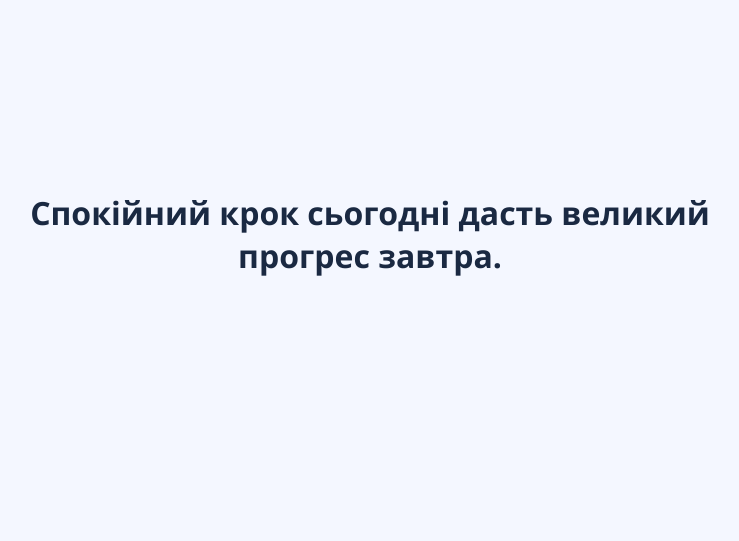
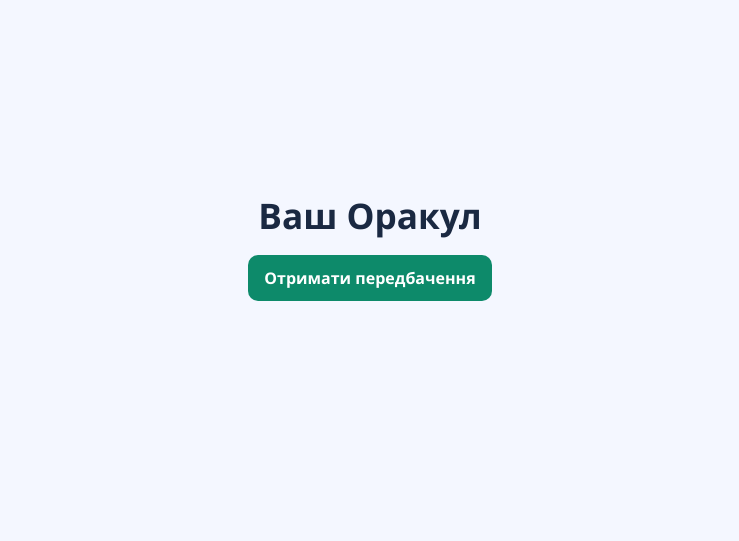
Before and after one commit to VladislavPavlyuk/Oracle, a Django app: page / in a window 1280 px wide. Shown: the part 190-731 px from the top of the page, without its empty margins (270-1009 px from the left). Run offline with Django 5.2, Linux system fonts and the light colour scheme.

Commit message:
Added new future.html and index.html, urls.py, views.py corrected

```diff
--- a/firstDjiango/main/templates/main/index.html
+++ b/firstDjiango/main/templates/main/index.html
@@ -1,5 +1,5 @@
 <!DOCTYPE html>
-<html lang="uk">
+<html lang="en">
 <head>
     <meta charset="UTF-8">
     <meta name="viewport" content="width=device-width, initial-scale=1.0">
@@ -17,26 +17,26 @@
             padding: 1.5rem;
         }
 
-        .prediction {
-            font-size: clamp(1.2rem, 3.2vw, 2rem);
+        h1 {
+            margin-bottom: 1rem;
+            font-size: clamp(1.4rem, 3.5vw, 2.2rem);
+        }
+
+        .btn {
+            display: inline-block;
+            text-decoration: none;
+            background: #0d8a6a;
+            color: #ffffff;
+            padding: 0.75rem 1rem;
+            border-radius: 10px;
             font-weight: 600;
-            max-width: 760px;
         }
     </style>
 </head>
 <body>
-    <p id="prediction" class="prediction"></p>
-    <script>
-        const predictions = [
-            "Сьогодні вдалий день, щоб почати те, що ви давно відкладали.",
-            "Найближчим часом ви отримаєте приємну новину.",
-            "Ваша наполегливість приведе до сильного результату.",
-            "Скоро з'явиться можливість, яку не варто ігнорувати.",
-            "Спокійний крок сьогодні дасть великий прогрес завтра."
-        ];
-
-        const randomIndex = Math.floor(Math.random() * predictions.length);
-        document.getElementById("prediction").textContent = predictions[randomIndex];
-    </script>
+    <main>
+        <h1>Ваш Оракул</h1>
+        <a class="btn" href="/future/">Отримати передбачення</a>
+    </main>
 </body>
 </html>
--- a/firstDjiango/main/urls.py
+++ b/firstDjiango/main/urls.py
@@ -1,7 +1,8 @@
 from django.urls import path
 
-from main.views import index_view
+from main.views import future_view, index_view
 
 urlpatterns = [
     path('', index_view, name='index'),
+    path('future/', future_view, name='future'),
 ]
--- a/firstDjiango/main/views.py
+++ b/firstDjiango/main/views.py
@@ -3,3 +3,7 @@ from django.shortcuts import render
 # Create your views here.
 def index_view(request):
     return render(request, 'main/index.html',{})
+
+
+def future_view(request):
+    return render(request, 'main/future.html', {})
```
Also changed, not shown: firstDjiango/main/templates/main/future.html (added, +42 -0 lines).
